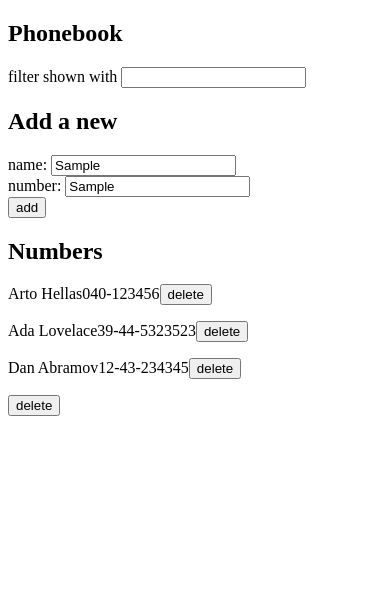
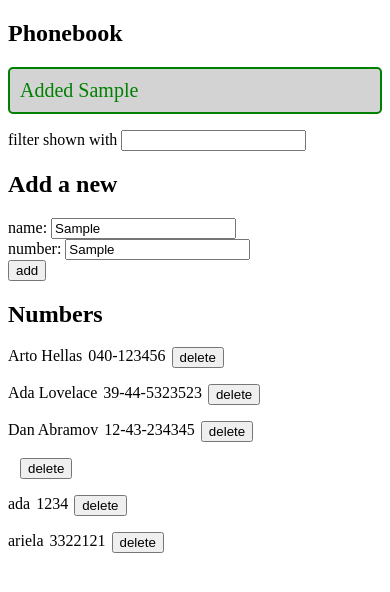
Before and after one commit to jakubk3697/fullstackopen, a React (Vite) app in the folder part2/phonebook/: page / in a window 390 px wide. Both pictures are taken after typing "Sample", "Sample" into the empty fields and a click on the button "add". Shown: the top 592 px of the page. Built offline with nearby package versions, Linux system fonts and the light colour scheme; no server answers; data requests are answered from the project's data file.

Commit message:
2.16: Phonebook step11

```diff
--- a/part2/phonebook/db.json
+++ b/part2/phonebook/db.json
@@ -19,6 +19,16 @@
       "name": "",
       "number": "",
       "id": 4
+    },
+    {
+      "name": "ada",
+      "number": "1234",
+      "id": 5
+    },
+    {
+      "name": "ariela",
+      "number": "3322121",
+      "id": 6
     }
   ]
 }
--- a/part2/phonebook/src/App.jsx
+++ b/part2/phonebook/src/App.jsx
@@ -3,12 +3,14 @@ import Filter from './components/Filter'
 import PersonForm from './components/PersonForm'
 import Persons from './components/Persons'
 import personsService from './services/persons'
+import Notification from './components/Notification'
 
 const App = () => {
   const [persons, setPersons] = useState([])
   const [newName, setNewName] = useState('')
   const [newNumber, setNewNumber] = useState('')
   const [filterName, setFilterName] = useState('')
+  const [notification, setNotification] = useState(null)
 
   useEffect(() => {
     personsService
@@ -28,6 +30,10 @@ const App = () => {
     const existingPerson = persons.find(person => person.name === newName)
 
     if (!existingPerson) {
+      setNotification(`Added ${newName}`)
+      setTimeout(() => {
+        setNotification(null)
+      }, 5000);
       return personsService
         .create(nameObject)
         .then(returnedPerson => {
@@ -36,6 +42,10 @@ const App = () => {
     }
 
     if (window.confirm(`${newName} is already added to phonebook, replace the old number with a new one?`)) {
+      setNotification(`A number of ${newName} has been changed`)
+      setTimeout(() => {
+        setNotification(null)
+      }, 5000);
       const changedPerson = { ...existingPerson, number: newNumber }
       personsService
         .update(existingPerson.id, changedPerson)
@@ -74,6 +84,7 @@ const App = () => {
   return (
     <div>
       <h2>Phonebook</h2>
+      <Notification message={notification} />
       <Filter filterName={filterName} handleFilterName={handleFilterName} />
 
       <h2>Add a new</h2>
--- /dev/null
+++ b/part2/phonebook/src/components/Notification.jsx
@@ -0,0 +1,13 @@
+const Notification = ({ message }) => {
+  if (message === null) {
+    return null
+  }
+
+  return (
+    <div className='notification'>
+      {message}
+    </div>
+  )
+}
+
+export default Notification
--- a/part2/phonebook/src/components/Persons.jsx
+++ b/part2/phonebook/src/components/Persons.jsx
@@ -2,9 +2,13 @@ const Persons = ({ persons, filterName, deleteName }) => {
   return (
     persons.filter(person => person.name.toLowerCase().includes(filterName.toLowerCase())).map(person =>
     (
-      <p key={person.id}>
-        {person.name}
-        {person.number}
+      <p className="person" key={person.id}>
+        <span className="name">
+          {person.name}
+        </span>
+        <span className="number">
+          {person.number}
+        </span>
         <button onClick={() => deleteName(person.id)}>delete</button>
       </p>)
     )
--- /dev/null
+++ b/part2/phonebook/src/index.css
@@ -0,0 +1,20 @@
+h1 {
+  color: green;
+
+  font-style: italic;
+}
+
+.notification {
+  color: green;
+  border: 2px solid green;
+  background: lightgrey;
+  font-size: 20px;
+  border-radius: 5px;
+  padding: 10px;
+  margin-bottom: 10px;
+}
+
+.person {
+  display: flex;
+  gap: 6px;
+}
--- a/part2/phonebook/src/main.jsx
+++ b/part2/phonebook/src/main.jsx
@@ -1,5 +1,5 @@
 import ReactDOM from 'react-dom/client'
-
 import App from './App'
+import './index.css'
 
 ReactDOM.createRoot(document.getElementById('root')).render(<App />)
```
